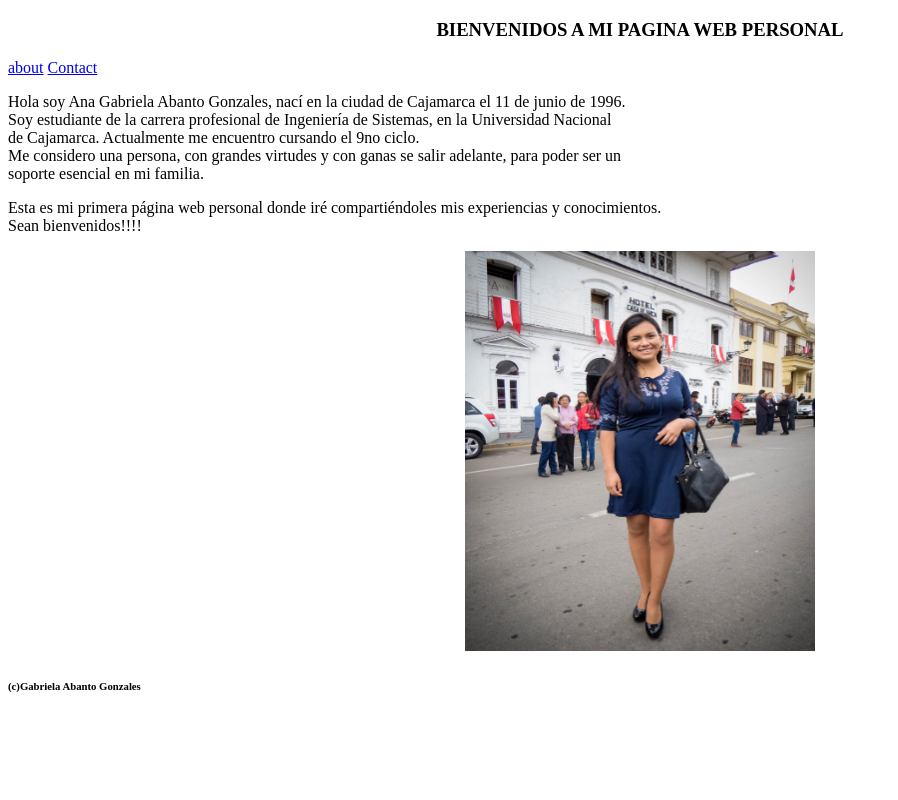
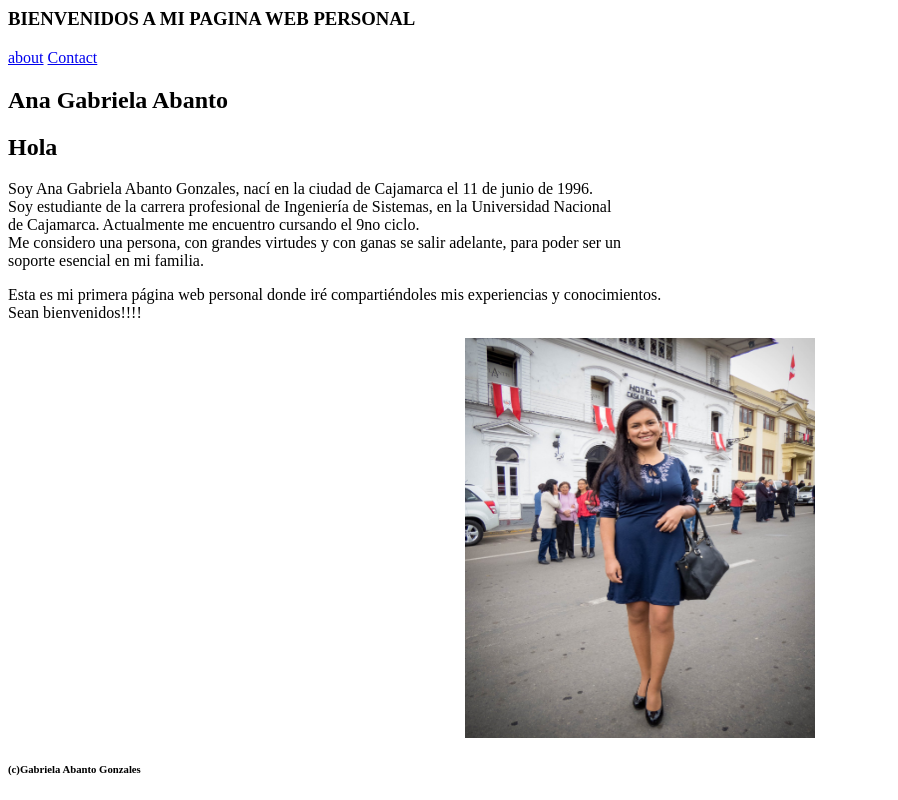
Before and after one commit to GabbyAG/GabbyAG.github.io, a plain HTML site: page index.html in a window 1280 px wide. Shown: the whole page, without its empty margins (0-898 px from the left). Drawn offline with Linux system fonts and the light colour scheme; files whose address does not match are found by name.

Commit message:
pag v2.1

```diff
--- a/index.html
+++ b/index.html
@@ -1,4 +1,4 @@
-<!DOCTYPE html>
+<!DOCTYPE html lang =" spanish"/>
 
 <html>
     <head>
@@ -7,13 +7,12 @@
         <title>HTML</title>
         <meta name="description" content="">
         <meta name="viewport" content="width=device-width, initial-scale=1">
-        <link rel="stylesheet" href="">
+        <link rel="stylesheet" href=".">
     </head>
     <body>
         <header>
-            <center>
                 <h3>BIENVENIDOS A MI PAGINA WEB PERSONAL</h3>
-            </center>
+
 
         </header>
 
@@ -24,32 +23,39 @@
 
 
         </nav>
+        <Div>
         <section>
-        <Div>
+            <h2>Ana Gabriela Abanto</h2>
+
             <article>
-             <p >Hola soy Ana Gabriela Abanto Gonzales, nací en la ciudad de Cajamarca el 11 de junio de 1996.<br>
+
+             <h2>Hola </h2>
+             <p>Soy Ana Gabriela Abanto Gonzales, nací en la ciudad de Cajamarca el 11 de junio de 1996.<br>
 
                     Soy estudiante de la carrera profesional de Ingeniería de Sistemas, en la Universidad Nacional<br>
                     de Cajamarca. Actualmente me encuentro cursando el 9no ciclo.
-                    <br>
+             </br>
                     Me considero una persona, con grandes virtudes y con ganas se salir adelante, para poder ser un <br>
                     soporte esencial en mi familia.
-                    </p>
+
              </p>
 
             </article>
 
+
+        </section>
         </Div>
-        </section>
+        <Div>
         <section>
-            <div>
+
                 <article>
                 <p>Esta es mi primera página web personal donde iré compartiéndoles mis experiencias y conocimientos.<br>
                     Sean bienvenidos!!!!
                 </p>
-            </article>
-            </div>
+                </article>
+
         </section>
+        </div>
         <aside>
         <div>
             <center>
```
Also changed, not shown: Contact.html (+7 -4 lines), about.html (+1 -1 lines), images/animacion.jpg (renamed from animacion.jpg), images/caldo.jpg (renamed from caldo.jpg), images/ceviche.jpg (renamed from ceviche.jpg), images/danzar.jpg (renamed from danzar.jpg), images/hualga.jpg (renamed from hualga.jpg), images/josue.jpg (renamed from josue.jpg), images/namora.jpg (renamed from namora.jpg), images/rds.jpg (renamed from rds.jpg), images/trabajo.jpg (renamed from trabajo.jpg), images/yo.jpg (renamed from yo.jpg).
